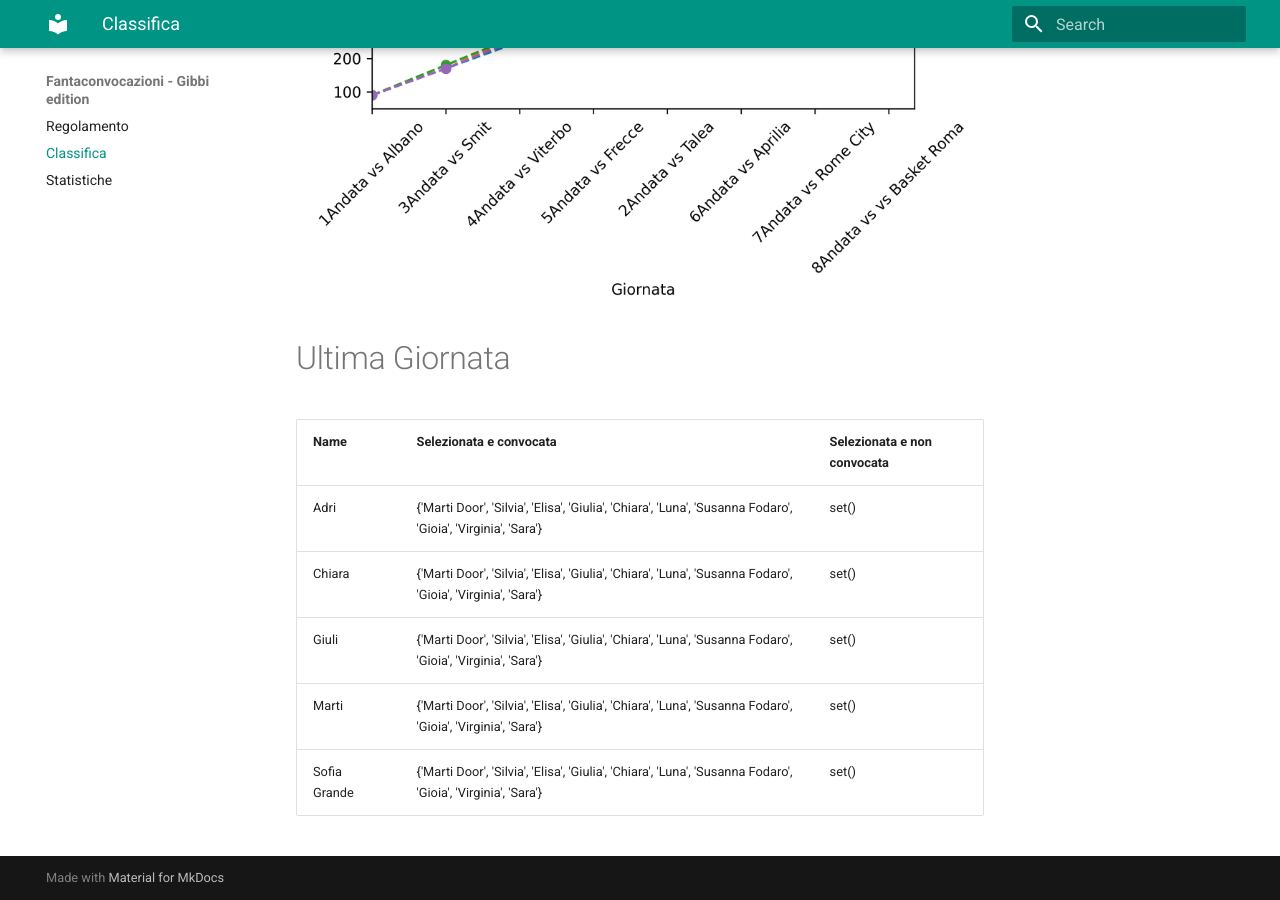
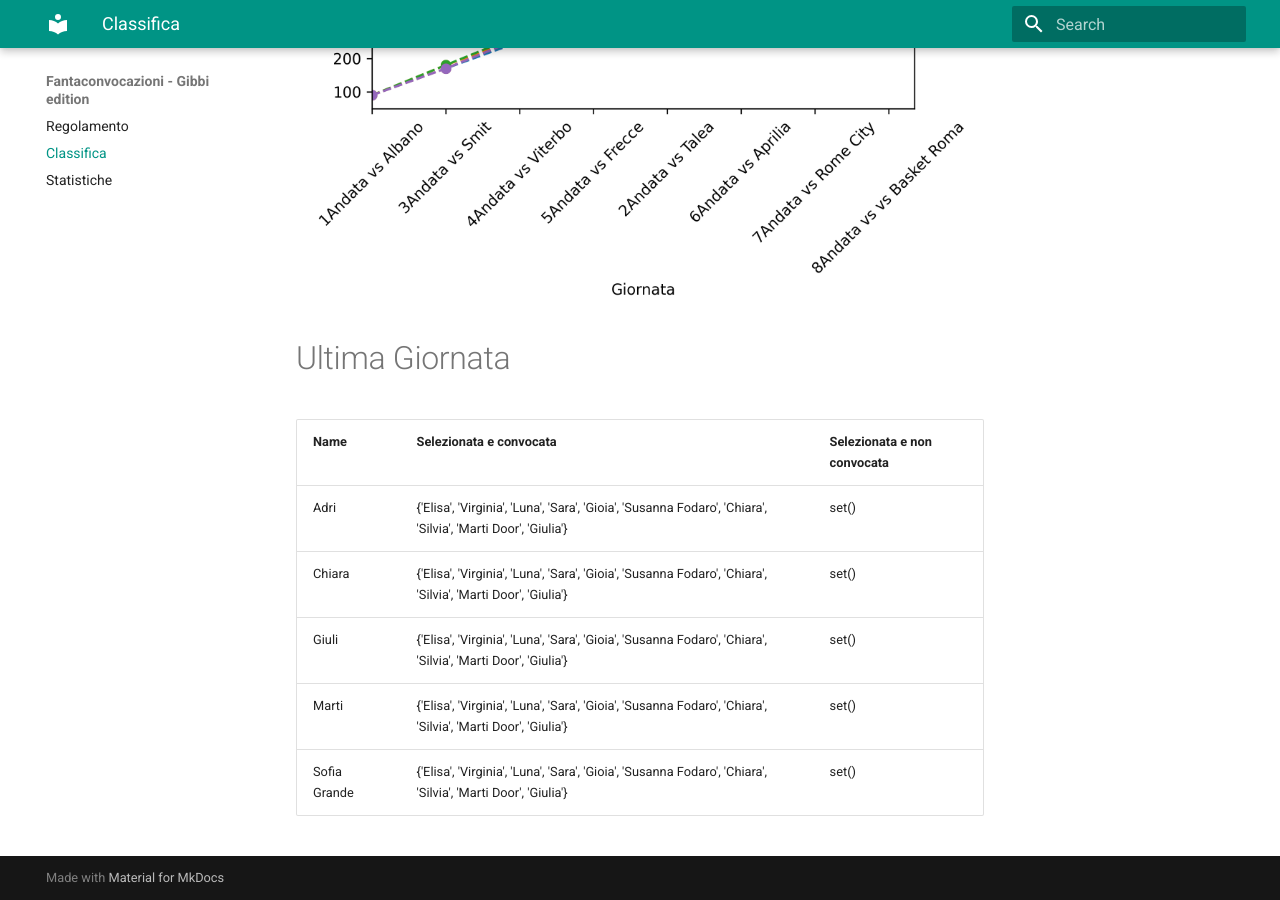
Before and after one commit to martinig94/fantagibbi, an MkDocs documentation site: the page built from docs/Classifica.md, in a window 1280 px wide and 900 px high, scrolled down 810 px. Built offline with MkDocs 1.6.1 and Material for MkDocs 9.7.7, drawn with Linux system fonts in a browser that asks for light colours.

Commit message:
Auto-update from main.py

```diff
--- a/docs/Classifica.md
+++ b/docs/Classifica.md
@@ -18,9 +18,9 @@
 <!-- START_TABLE CORRECT -->
 | Name         | Selezionata e convocata                                                                                      | Selezionata e non convocata   |
 |:-------------|:-------------------------------------------------------------------------------------------------------------|:------------------------------|
-| Adri         | {'Marti Door', 'Silvia', 'Elisa', 'Giulia', 'Chiara', 'Luna', 'Susanna Fodaro', 'Gioia', 'Virginia', 'Sara'} | set()                         |
-| Chiara       | {'Marti Door', 'Silvia', 'Elisa', 'Giulia', 'Chiara', 'Luna', 'Susanna Fodaro', 'Gioia', 'Virginia', 'Sara'} | set()                         |
-| Giuli        | {'Marti Door', 'Silvia', 'Elisa', 'Giulia', 'Chiara', 'Luna', 'Susanna Fodaro', 'Gioia', 'Virginia', 'Sara'} | set()                         |
-| Marti        | {'Marti Door', 'Silvia', 'Elisa', 'Giulia', 'Chiara', 'Luna', 'Susanna Fodaro', 'Gioia', 'Virginia', 'Sara'} | set()                         |
-| Sofia Grande | {'Marti Door', 'Silvia', 'Elisa', 'Giulia', 'Chiara', 'Luna', 'Susanna Fodaro', 'Gioia', 'Virginia', 'Sara'} | set()                         |
+| Adri         | {'Elisa', 'Virginia', 'Luna', 'Sara', 'Gioia', 'Susanna Fodaro', 'Chiara', 'Silvia', 'Marti Door', 'Giulia'} | set()                         |
+| Chiara       | {'Elisa', 'Virginia', 'Luna', 'Sara', 'Gioia', 'Susanna Fodaro', 'Chiara', 'Silvia', 'Marti Door', 'Giulia'} | set()                         |
+| Giuli        | {'Elisa', 'Virginia', 'Luna', 'Sara', 'Gioia', 'Susanna Fodaro', 'Chiara', 'Silvia', 'Marti Door', 'Giulia'} | set()                         |
+| Marti        | {'Elisa', 'Virginia', 'Luna', 'Sara', 'Gioia', 'Susanna Fodaro', 'Chiara', 'Silvia', 'Marti Door', 'Giulia'} | set()                         |
+| Sofia Grande | {'Elisa', 'Virginia', 'Luna', 'Sara', 'Gioia', 'Susanna Fodaro', 'Chiara', 'Silvia', 'Marti Door', 'Giulia'} | set()                         |
 <!-- END_TABLE CORRECT -->
```
